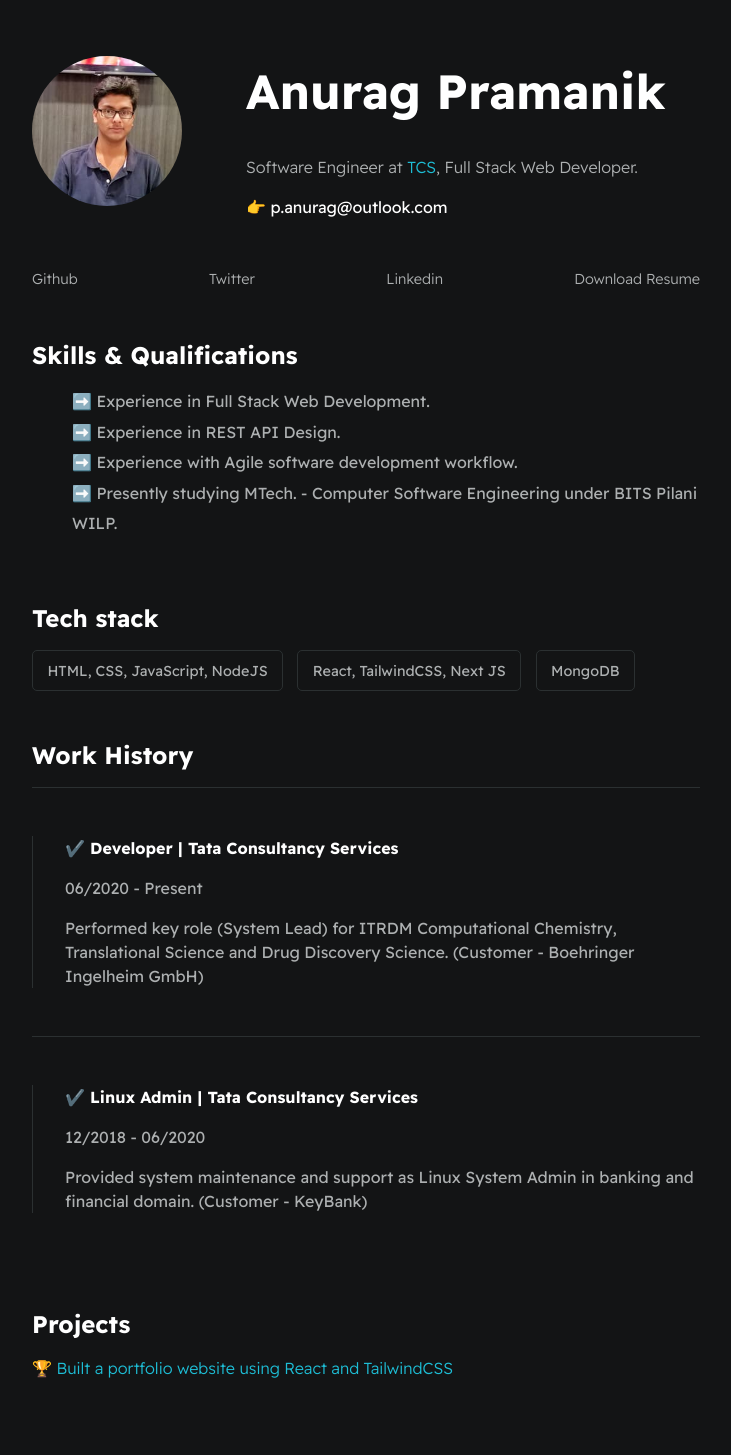
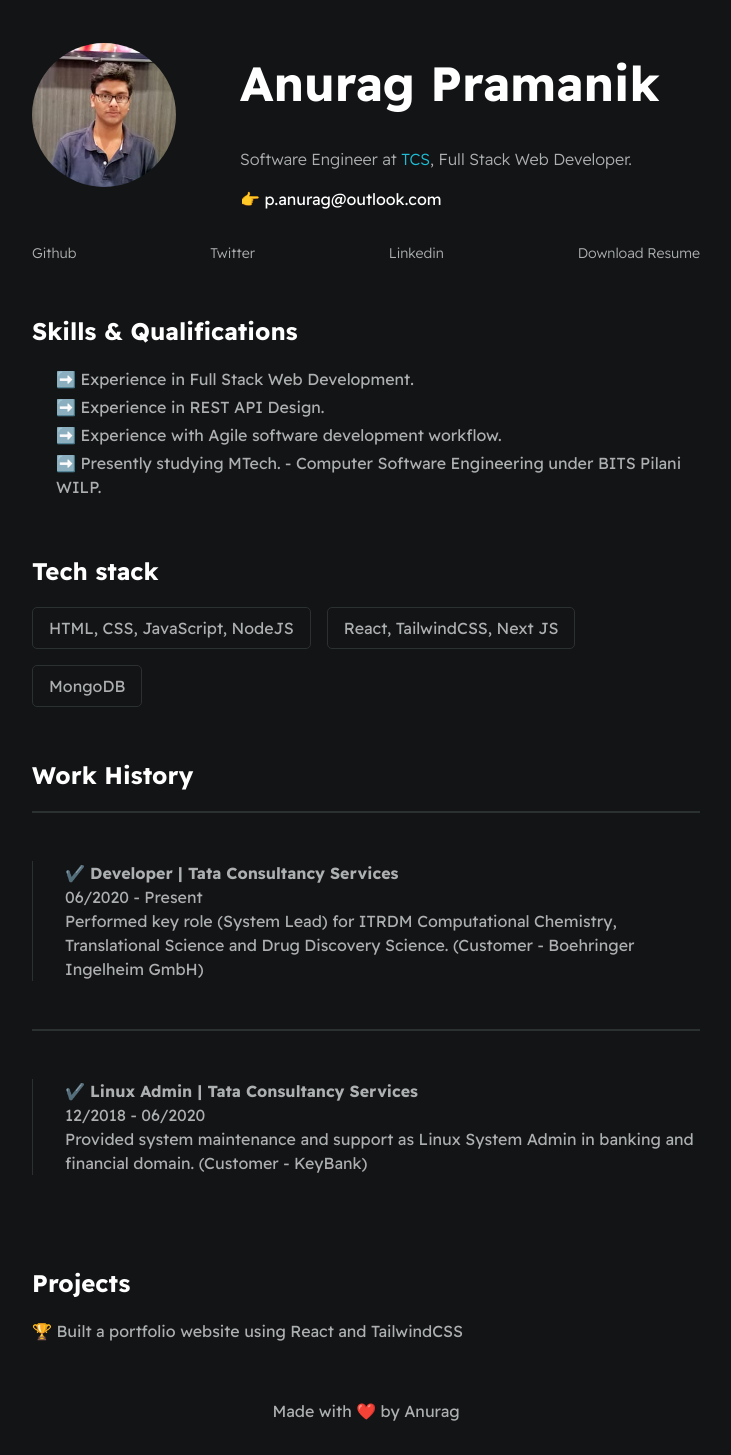
Before and after one commit to apicgg/digital-resume, a website built with Vite: page index.html in a window 1280 px wide. Shown: the part 13-1468 px from the top of the page, without its empty margins (274-1005 px from the left). Before the commit the page ends 1433 px from the top, so only its background shows below. Built offline with nearby package versions, Linux system fonts and the light colour scheme.

Commit message:
Squashed commit of the following:
commit 288cf47f482d0102f28d3772255e0e0166b358ec
Author: Anurag Pramanik <p.anurag@outlook.com>
Date:   Wed Aug 17 21:14:26 2022 +0530

    Final commit with tailwind

commit 2e9c78fe78110844ec293e7efa98caa90e739d23
Author: Anurag Pramanik <p.anurag@outlook.com>
Date:   Wed Aug 17 20:54:11 2022 +0530

    Add tailwind css

```diff
--- a/index.html
+++ b/index.html
@@ -4,50 +4,82 @@
     <meta charset="UTF-8" />
     <link rel="icon" type="image/svg+xml" href="" />
     <meta name="viewport" content="width=device-width, initial-scale=1.0" />
-    <link rel="stylesheet" href="css/style.css" />
-    <!-- <link rel="stylesheet" href="css/main.css" /> -->
+    <!-- <link rel="stylesheet" href="css/style.css" /> -->
+    <link rel="stylesheet" href="css/main.css" />
     <!-- <script type="module" src="/main.js" defer></script> -->
     <title>Anurag Pramanik</title>
   </head>
   <body>
-    <div id="container--main">
+    <main class="max-w-[700px] mx-auto p-4">
       <!-- Intro -->
-      <section id="wrapper--hero" class="section--page">
-        <img id="profile-pic" src="./assets/images/anurag-img-resume.jpg" />
+      <section
+        class="flex flex-col md:flex-row md:gap-16 gap-4 items-center py-4"
+      >
+        <img
+          class="md:w-36 rounded-full"
+          alt="Anurag Profile Pic"
+          src="./assets/images/anurag-img-resume.jpg"
+        />
 
-        <div>
-          <h1 id="user-name">Anurag Pramanik</h1>
-          <p id="bio">
+        <header>
+          <h1 class="text-5xl my-10 font-bold text-white">Anurag Pramanik</h1>
+          <p class="font-[300] text-secondaryTextColorDark text-base my-4">
             Software Engineer at
-            <a href="https://www.tcs.com/" target="_blank">TCS</a>, Full Stack
-            Web Developer.
+            <a
+              class="font-[300] text-mainLinkColorDark"
+              href="https://www.tcs.com/"
+              target="_blank"
+              >TCS</a
+            >, Full Stack Web Developer.
           </p>
-          <p id="email">👉 p.anurag@outlook.com</p>
-        </div>
+          <a
+            class="text-mainTextColorDark my-4 hover:text-mainLinkColorDark hover:transition-all duration-300"
+            href="mailto:p.anurag@outlook.com"
+            >👉 p.anurag@outlook.com</a
+          >
+        </header>
       </section>
 
-      <section class="section--page">
-        <div id="socials--list">
-          <a href="https://github.com/apicgg" target="_blank">Github</a>
-          <a href="https://twitter.com/titas_p" target="_blank">Twitter</a>
+      <section class="py-4">
+        <div class="flex items-center justify-between">
           <a
+            class="font-light text-secondaryTextColorDark hover:text-mainLinkColorDark transition-all duration-300 text-sm"
+            href="https://github.com/apicgg"
+            target="_blank"
+            >Github</a
+          >
+          <a
+            class="font-light text-secondaryTextColorDark hover:text-mainLinkColorDark transition-all duration-300 text-sm"
+            href="https://twitter.com/titas_p"
+            target="_blank"
+            >Twitter</a
+          >
+          <a
+            class="font-light text-secondaryTextColorDark hover:text-mainLinkColorDark transition-all duration-300 text-sm"
             href="https://www.linkedin.com/in/anurag-pramanik-345843125/"
             target="_blank"
             >Linkedin</a
           >
-          <a href="./assets/anurag-resume-full-stack.pdf" target="_blank"
+          <a
+            class="font-light text-secondaryTextColorDark hover:text-mainLinkColorDark transition-all duration-300 text-sm"
+            href="./assets/anurag-resume-full-stack.pdf"
+            target="_blank"
             >Download Resume</a
           >
         </div>
       </section>
 
-      <section class="section--page">
-        <h2>Skills & Qualifications</h2>
-        <ul id="qualifications--list">
-          <li>➡️ Experience in Full Stack Web Development.</li>
-          <li>➡️ Experience in REST API Design.</li>
-          <li>➡️ Experience with Agile software development workflow.</li>
-          <li>
+      <section class="py-4">
+        <h2 class="font-bold text-2xl my-5 text-white">
+          Skills & Qualifications
+        </h2>
+        <ul class="pl-6">
+          <li class="pb-1">➡️ Experience in Full Stack Web Development.</li>
+          <li class="pb-1">➡️ Experience in REST API Design.</li>
+          <li class="pb-1">
+            ➡️ Experience with Agile software development workflow.
+          </li>
+          <li class="pb-1">
             ➡️ Presently studying MTech. - Computer Software Engineering under
             BITS Pilani WILP.
           </li>
@@ -55,27 +87,33 @@
       </section>
 
       <!-- Tech Stack -->
-      <section class="section--page">
-        <h2>Tech stack</h2>
-        <div id="wrapper--techstack__items">
-          <div class="card--techstack">
+      <section class="py-4">
+        <h2 class="font-bold text-2xl my-5 text-white">Tech stack</h2>
+        <div class="flex items-center gap-4 flex-wrap text-base">
+          <div
+            class="border border-mainBorderColorDark rounded-[5px] px-4 py-2"
+          >
             <span>HTML, CSS, JavaScript, NodeJS</span>
           </div>
-          <div class="card--techstack">
+          <div
+            class="border border-mainBorderColorDark rounded-[5px] px-4 py-2"
+          >
             <span>React, TailwindCSS, Next JS</span>
           </div>
-          <div class="card--techstack">
-            <span> MongoDB</span>
+          <div
+            class="border border-mainBorderColorDark rounded-[5px] px-4 py-2"
+          >
+            <span>MongoDB</span>
           </div>
         </div>
       </section>
 
       <!-- Work -->
-      <section id="work-history-wrapper" class="section--page">
-        <h2>Work History</h2>
+      <section class="py-4">
+        <h2 class="font-bold text-2xl my-5 text-white">Work History</h2>
 
-        <div class="line-break"></div>
-        <div class="card--work-history">
+        <div class="border border-mainBorderColorDark"></div>
+        <div class="my-12 border-l border-mainBorderColorDark pl-8">
           <strong>✔️ Developer | Tata Consultancy Services</strong>
           <p>06/2020 - Present</p>
           <p>
@@ -84,9 +122,9 @@
             Boehringer Ingelheim GmbH)
           </p>
         </div>
-        <div class="line-break"></div>
+        <div class="border border-mainBorderColorDark"></div>
 
-        <div class="card--work-history">
+        <div class="my-12 border-l border-mainBorderColorDark pl-8">
           <strong>✔️ Linux Admin | Tata Consultancy Services</strong>
           <p>12/2018 - 06/2020</p>
           <p>
@@ -97,15 +135,29 @@
       </section>
 
       <!-- Projects -->
-      <section class="section--page">
-        <h2>Projects</h2>
-        <div class="card--project">
-          <a href="https://anuragp.dev/" target="_blank"
+      <section class="py-2">
+        <h2 class="font-bold text-2xl my-5 text-white">Projects</h2>
+        <div>
+          <a
+            class="text-secondaryTextColorDark hover:text-mainLinkColorDark transition-all duration-300"
+            href="https://anuragp.dev/"
+            target="_blank"
             ><span>🏆 </span>Built a portfolio website using React and
             TailwindCSS</a
           >
         </div>
       </section>
-    </div>
+    </main>
+    <footer class="max-w-full mx-auto py-8 text-center">
+      <span
+        >Made with ❤️ by
+        <a
+          class="text-secondaryTextColorDark hover:text-mainLinkColorDark transition-all duration-300"
+          href="https://anuragp.dev/"
+          target="_blank"
+          >Anurag</a
+        ></span
+      >
+    </footer>
   </body>
 </html>
--- a/input.css
+++ b/input.css
@@ -3,3 +3,11 @@
 @tailwind base;
 @tailwind components;
 @tailwind utilities;
+
+html {
+  font-family: 'Readex Pro';
+  background-color: #131415;
+  color: #adb0b1;
+  font-size: 1rem;
+  line-height: 1.5rem;
+}
--- a/tailwind.config.cjs
+++ b/tailwind.config.cjs
@@ -2,9 +2,16 @@
 module.exports = {
   content: ['./*.html'],
   theme: {
+    screens: {
+      md: '600px',
+    },
     extend: {
-      fontFamily: {
-        sans: ['Readex Pro'],
+      colors: {
+        mainTextColorDark: '#fff',
+        secondaryTextColorDark: '#adb0b1',
+        mainLinkColorDark: 'rgb(30, 190, 214)',
+        mainBorderColorDark: '#2b3031',
+        mainBgColorDark: '#131415',
       },
     },
   },
```
Also changed, not shown: css/main.css.
